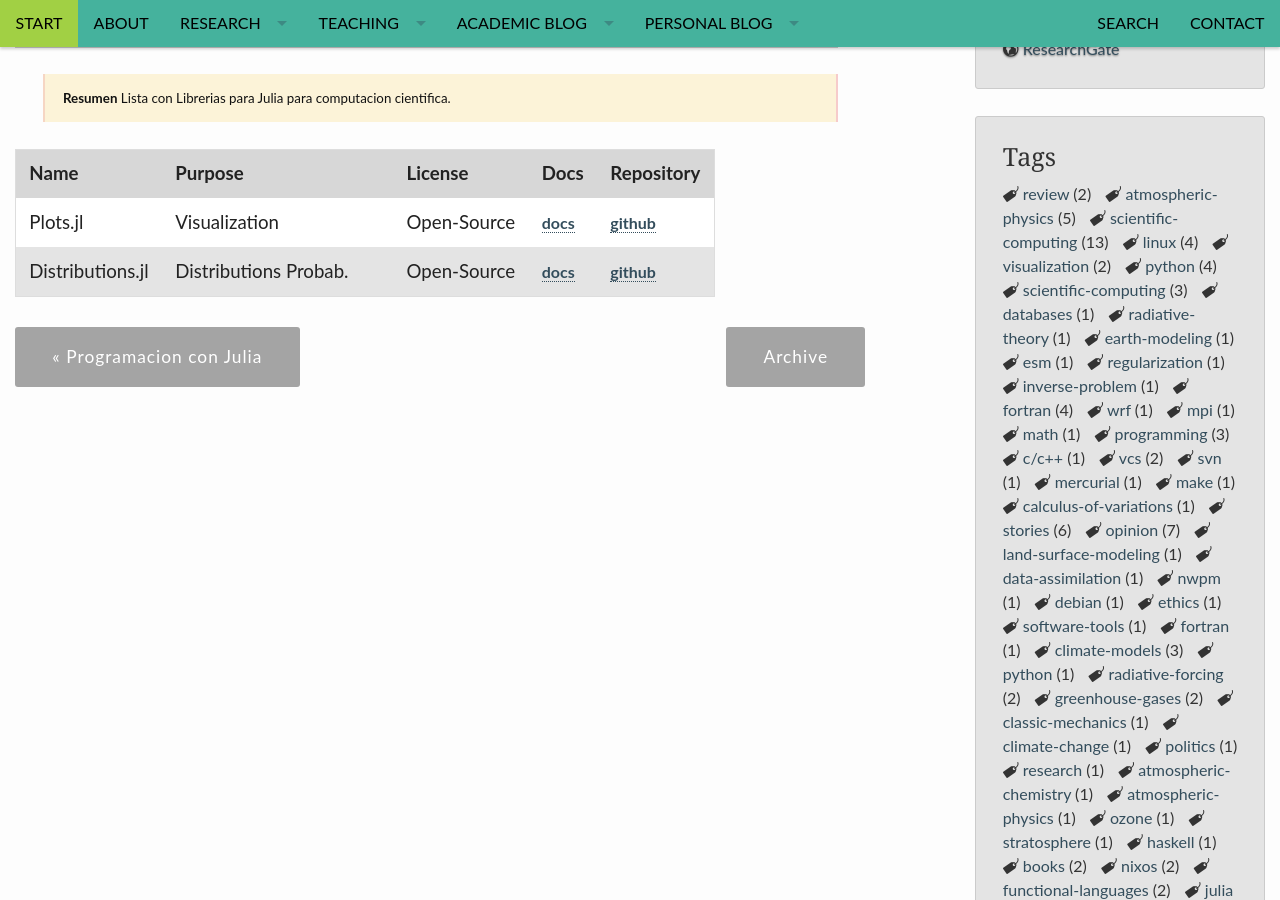
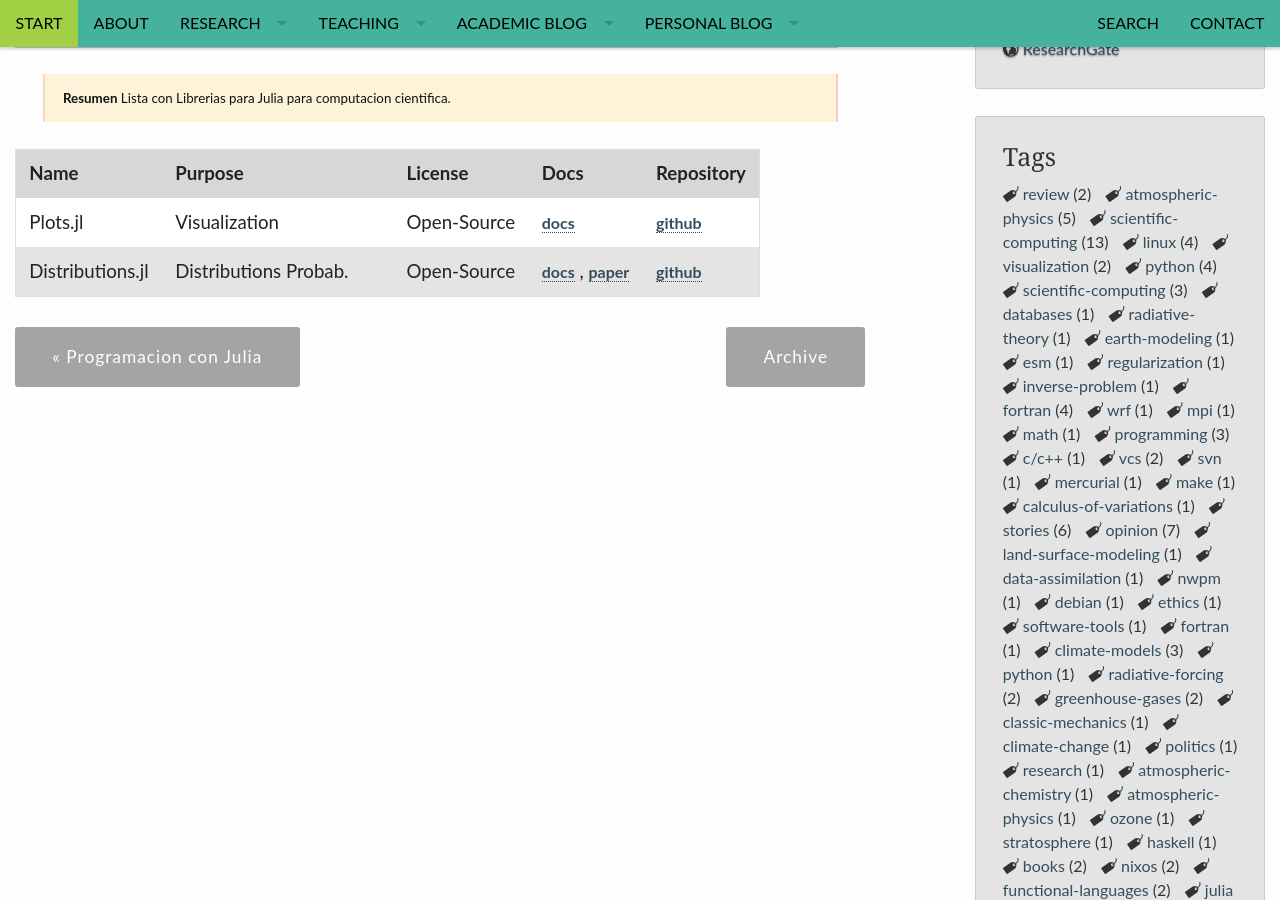
Before and after one commit to RCHG/rchg.github.io, a Jekyll site: the page built from _posts/2019-09-08-JuliaLibs.md, in a window 1280 px wide and 900 px high, scrolled down 449 px. Built offline with Jekyll 4.4.1, drawn with Linux system fonts in a browser that asks for light colours; nearby versions of some CDN libraries; comment, search, counter and statistics services are not loaded.

Commit message:
Update 2019-09-08-JuliaLibs.md

```diff
--- a/_posts/2019-09-08-JuliaLibs.md
+++ b/_posts/2019-09-08-JuliaLibs.md
@@ -22,4 +22,4 @@
 | Name 		| Purpose            |             | License      |	Docs | Repository |
 | ----------| ------------------ | ----------- | ------------ | -----| ---------- |
 |Plots.jl 	| Visualization     |              | Open-Source  | [docs](http://docs.juliaplots.org/latest/) | [github](https://github.com/JuliaPlots/Plots.jl) |
-|Distributions.jl 	| Distributions Probab.     |              | Open-Source  | [docs](https://juliastats.github.io/Distributions.jl/stable/) | [github](https://github.com/JuliaStats/Distributions.jl) |
+|Distributions.jl 	| Distributions Probab.     |              | Open-Source  | [docs](https://juliastats.github.io/Distributions.jl/stable/) , [paper](https://arxiv.org/abs/1907.08611) | [github](https://github.com/JuliaStats/Distributions.jl) |
```
